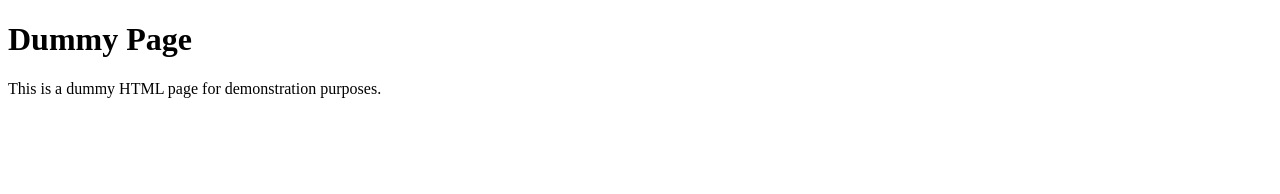
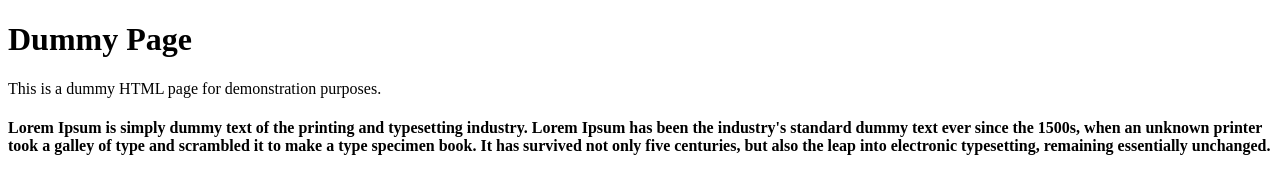
Before and after one commit to Amirthalingam2903/demo, a plain HTML site: page new/index.html in a window 1280 px wide. Drawn offline with Linux system fonts and the light colour scheme.

Commit message:
Update index.html

```diff
--- a/new/index.html
+++ b/new/index.html
@@ -8,5 +8,6 @@
 <body>
     <h1>Dummy Page</h1>
     <p>This is a dummy HTML page for demonstration purposes.</p>
+    <h4>Lorem Ipsum is simply dummy text of the printing and typesetting industry. Lorem Ipsum has been the industry's standard dummy text ever since the 1500s, when an unknown printer took a galley of type and scrambled it to make a type specimen book. It has survived not only five centuries, but also the leap into electronic typesetting, remaining essentially unchanged.</h4>
 </body>
 </html>
```
